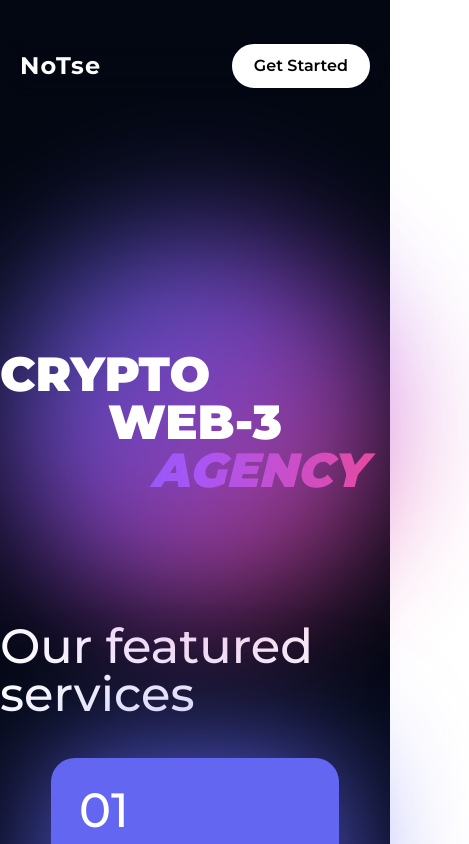
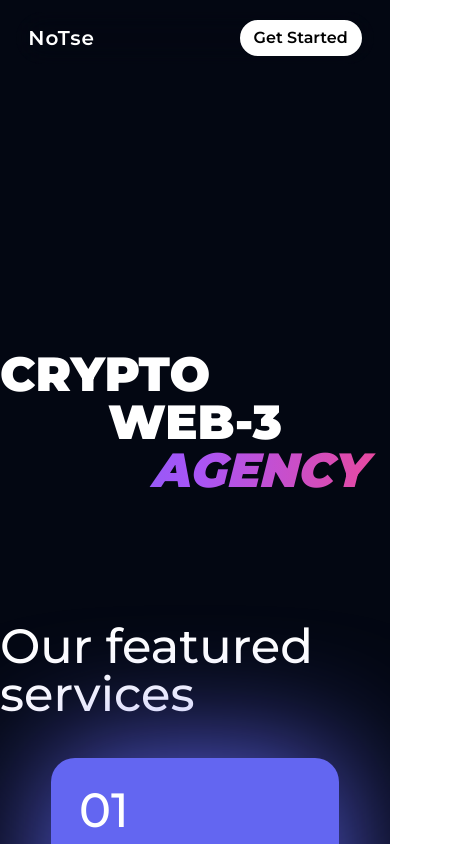
Before and after one commit to wenzeldev/web3-agency-page-nextjs-tailwind, a Next.js app: page / in a window 390 px wide. Shown: the top 844 px of the page, 469 px wide, since content can reach past the window. Built offline with nearby package versions, Linux system fonts and the light colour scheme.

Commit message:
navbar mobile done

```diff
--- a/src/app/page.js
+++ b/src/app/page.js
@@ -14,7 +14,9 @@ export default function Home() {
       <Navbar />
       <div className="flex flex-col items-center justify-center w-screen lg:w-1080 h-screen text-white font-black lg:text-9xl text-5xl">
         <div className="w-full lg:w-1080 h-screen flex flex-col items-left justify-center absolute">
-          <div className="rounded-full w-full lg:w-600 h-96 bg-gradient-to-r from-indigo-500 via-purple-500 to-pink-500 blur-3xl z-0 opacity-75 rotate-45"></div>
+
+          <div className="rounded-full w-18 lg:w-600 h-18 bg-gradient-to-r from-indigo-500 via-purple-500 to-pink-500 blur-3xl z-0 opacity-75 rotate-45"></div>
+
         </div>
 
         <h1 className="text-left w-full z-10">CRYPTO</h1>
@@ -88,11 +90,15 @@ export default function Home() {
             Join us as we redefine the digital world, one block at a time.
           </p>
           <div className="flex flex-row gap-5">
-            <button className="bg-white py-2 px-4 rounded-full text-black font-medium">Get to know us</button>
-            <button className="bg-white py-2 px-4 rounded-full text-black font-medium">We're hiring</button>
+            <button className="bg-white py-2 px-4 rounded-full text-black font-medium">
+              Get to know us
+            </button>
+            <button className="bg-white py-2 px-4 rounded-full text-black font-medium">
+              We're hiring
+            </button>
           </div>
         </div>
-        <div className="absolute w-96 lg:w-1080 h-96 rounded-full bg-gradient-to-r p-1 from-black via-pink-900 to-pink-500 blur-3xl z-0"></div>
+        <div className="absolute w-20 lg:w-1080 h-96 rounded-full bg-gradient-to-r p-1 from-black via-pink-900 to-pink-500 blur-3xl z-0"></div>
       </div>
 
       <div className="flex items-center justify-center w-full lg:w-1080 h-screen ">
--- a/src/components/navbar.js
+++ b/src/components/navbar.js
@@ -2,9 +2,9 @@ import Link from "next/link";
 
 export default function Navbar() {
   return (
-    <div className="z-50 flex w-full lg:w-1080 justify-between items-center px-5 py-3 h-fit backdrop-blur-lg fixed my-8 rounded-full font-semibold">
+    <div className="z-50 flex w-11/12 lg:w-1080 justify-between items-center px-3 lg:px-5 py-2 lg:py-3 h-fit backdrop-blur-lg fixed my-3 lg:my-8 rounded-full font-semibold">
       <div>
-        <h3 className="text-2xl font-bold text-white tracking-wider">NoTse</h3>
+        <h3 className="text-xl lg:text-2xl font-semibold lg:font-bold text-white tracking-wider">NoTse</h3>
       </div>
       <div className="flex-row list-none gap-5 text-white hidden lg:flex">
         <li>Services</li>
@@ -13,7 +13,7 @@ export default function Navbar() {
       </div>
       <div>
         <Link href={"/"}>
-          <button className="bg-white border-2 py-2 px-5 rounded-full border-white">
+          <button className="bg-white border-2 py-1 px-3 lg:py-2 lg:px-5 rounded-full border-white">
             Get Started
           </button>
         </Link>
```
